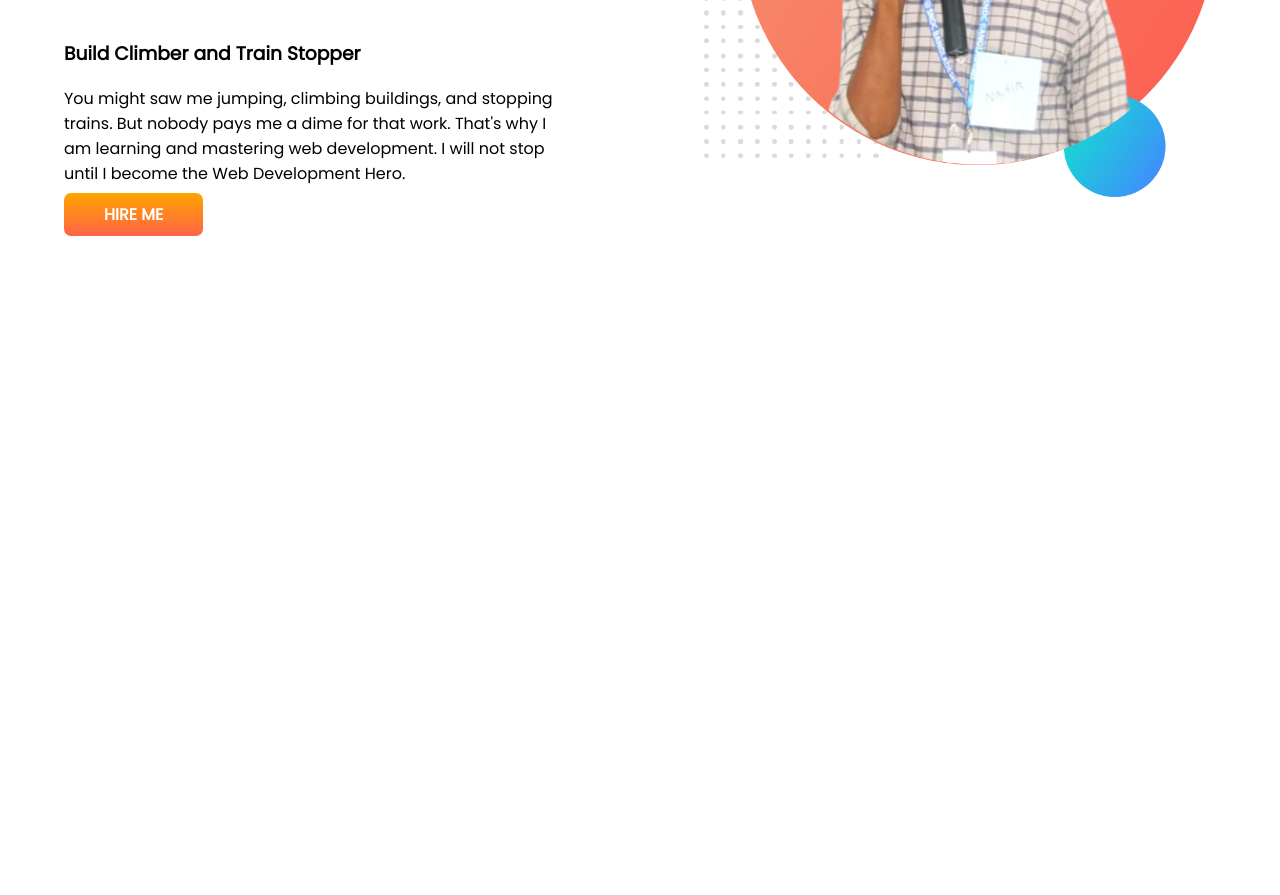
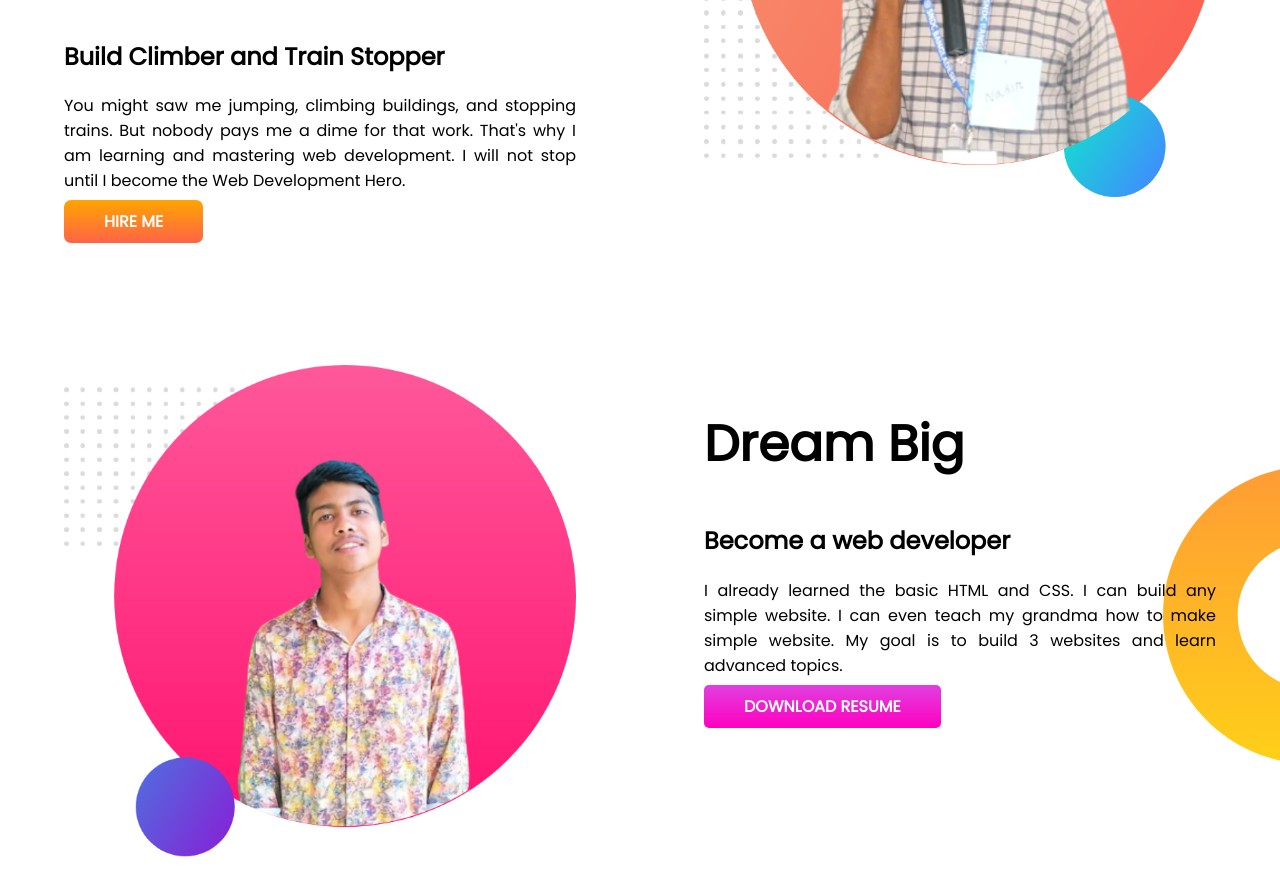
Before and after one commit to nasir738/my-portfolio, a plain HTML site: page index.html in a window 1280 px wide. Shown: the part 375-1270 px from the top of the page. Before the commit the page ends 800 px from the top, so only its background shows below. Drawn offline with Linux system fonts and the light colour scheme.

Commit message:
scend section add

```diff
--- a/index.html
+++ b/index.html
@@ -15,7 +15,7 @@
         <div class="half-width">
             <h1>Welcome To</h1>
             <h1><span class="orange-color">Nahidul Islam Nasir</span> World!</h1>
-            <h3>Build Climber and Train Stopper</h3>
+            <h2>Build Climber and Train Stopper</h2>
             <p>You might saw me jumping, climbing buildings, and stopping trains. But nobody pays me a dime for that work.
                 That's why I am learning and mastering web development. I will not stop until I become the Web Development Hero.
             </p>
@@ -25,5 +25,18 @@
             <img src="/images/my-photo.png" alt="">
         </div>
     </section>
+    <section class="dream-big">
+        <div class="half-width">
+            <img src="/images/my photo 2.png" alt="">
+        </div>
+        <div class="half-width">
+            <h1>Dream Big</h1>
+            <h2>Become a web developer</h2>
+            <p>I already learned the basic HTML and CSS. I can build any simple website. I can even teach my grandma how to make simple
+                website. My goal is to build 3 websites and learn advanced topics.
+            </p>
+            <a class="download-resume" target="_blank" href="">DOWNLOAD RESUME</a>
+        </div>
+    </section>
 </body>
 </html>
--- a/style.css
+++ b/style.css
@@ -9,11 +9,15 @@ body{
 h1{
     font-size: 50px;
 }
+p{
+    text-align: justify;
+}
 .orange-color{
     color:orange;
 }
 section{
      display: flex;
+     margin-bottom: 3px;
 }
 .half-width{
     width: 50%;
@@ -29,4 +33,18 @@ section{
     font-weight: 700;
     padding: 10px 40px;
     border-radius: 7px;
+
 }
+.download-resume{
+    text-decoration: none;
+    background-image: linear-gradient(rgb(224, 63, 224),rgb(255, 0, 191));
+    color: white;
+    font-weight: 700;
+    padding: 10px 40px;
+    border-radius: 5px;
+}
+.dream-big{
+    background-image: url(/images/dream-bg.png);
+    background-repeat: no-repeat;
+    background-position: right;
+}
```
Also changed, not shown: images/my photo 2.png (added).
